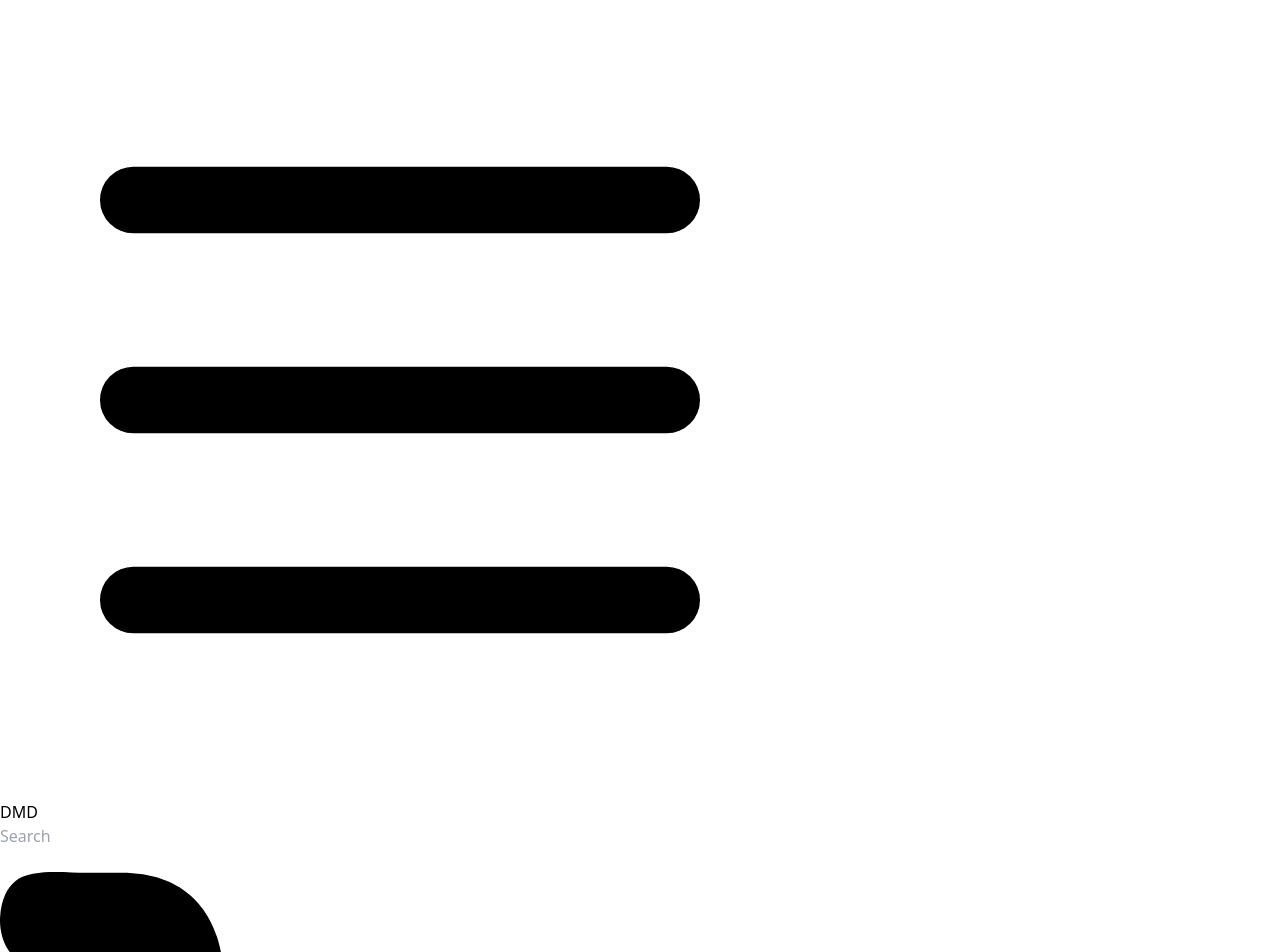
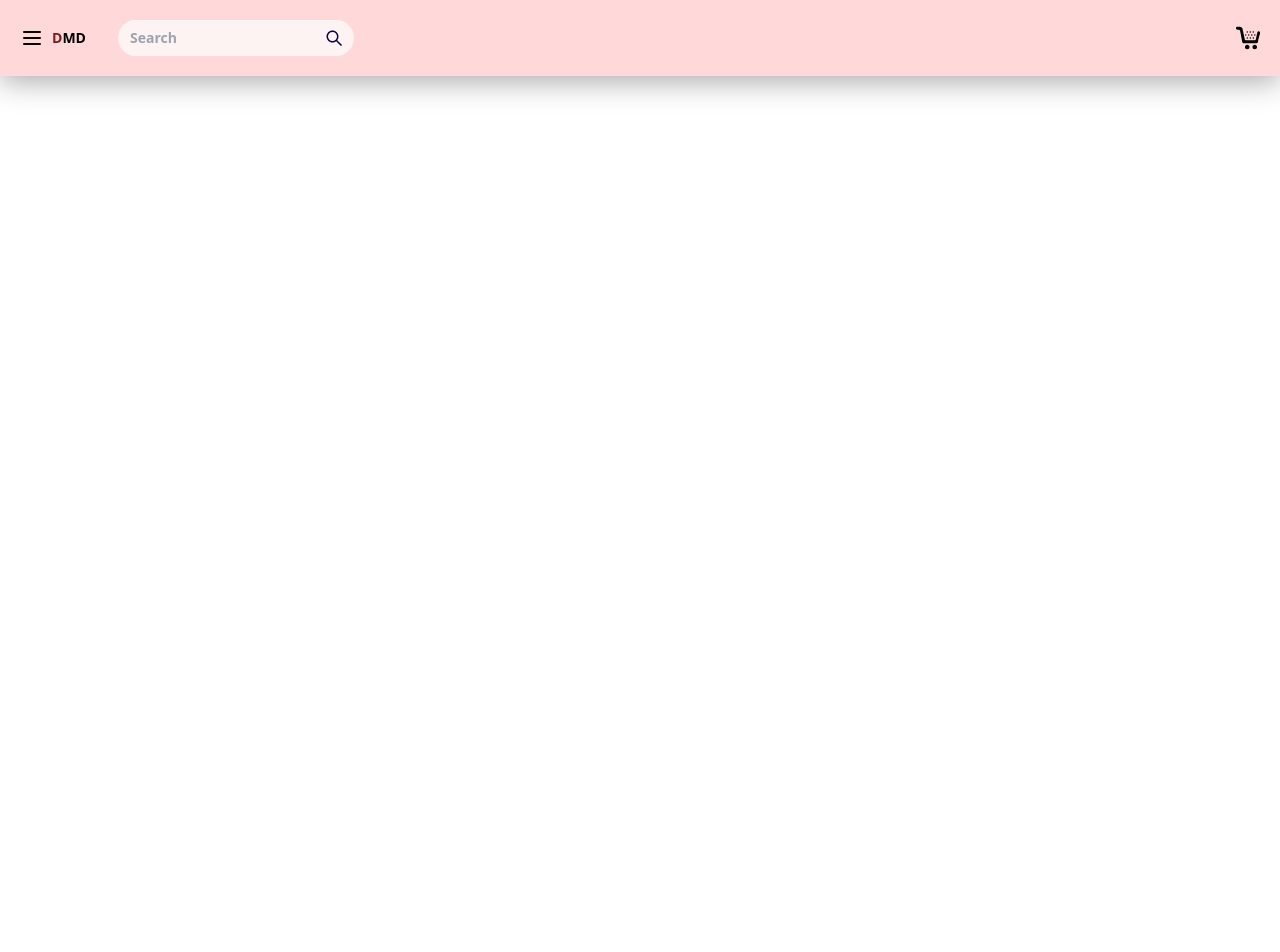
Before and after one commit to DHARAKA-METH/e-commerce-app-react, a React (Create React App) app: page / in a window 1280 px wide. Shown: the top 952 px of the page. After the commit the page ends 800 px from the top, so only its background shows below. Built offline with nearby package versions, Linux system fonts and the light colour scheme.

Commit message:
header js css design

```diff
--- a/src/components/Header/Header.js
+++ b/src/components/Header/Header.js
@@ -1,26 +1,39 @@
-import menuimg from '../../img/menu-svgrepo-com.svg'
-import searchimg from '../../img/search-svgrepo-com.svg'
-import cartimg from '../../img/full-shoping-cart-svgrepo-com.svg'
+import menuimg from "../../img/menu-svgrepo-com.svg";
+import searchimg from "../../img/search-svgrepo-com.svg";
+import cartimg from "../../img/full-shoping-cart-svgrepo-com.svg";
 
 const Header = () => {
-  return <header>
-  {/* header left */}
+  return (
+    <header className="fixed top-0 left-0 z-[100] drop-shadow-header-shadow w-full p-5 bg-header-background flex items-center justify-between">
+      {/* header left */}
 
-  <div>
-    <img src={menuimg} alt='menu'/>
-    <h2>DMD</h2>
-    <div>
-      <input type="text" placeholder="Search"/>
-      <img src={cartimg} alt='cart'/>
-    </div>
-  </div>
+      <div className="flex items-center">
+        <img
+          src={menuimg}
+          alt="menu"
+          className="w-6 h-6 object-contain cursor-pointer"
+        />
+        <h2 className="ml-2 text-sm font-bold">
+          <span className="text-red-900">D</span>MD
+        </h2>
+        <div className="overflow-hidden ml-8 flex items-center rounded-full bg-[#fdf3f3]  ">
+          <input type="text" placeholder="Search" className="ml-1 outline-none p-2 font-semibold text-sm w-[200px] bg-inherit" />
+          <img
+            src={searchimg}
+            alt="cart"
+            className="mr-2 w-6 h-6 object-contain cursor-pointer"
+          />
+        </div>
+      </div>
 
-
-
-
-  {/* header right */}
-  <img src={searchimg} alt='search'/>
-  </header>;
+      {/* header right */}
+      <img
+        src={cartimg}
+        alt="search"
+        className="w-6 h-6 object-contain cursor-pointer"
+      />
+    </header>
+  );
 };
 
 export default Header;
--- a/tailwind.config.js
+++ b/tailwind.config.js
@@ -1,10 +1,15 @@
 /** @type {import('tailwindcss').Config} */
 module.exports = {
-  content: [
-    "./src/**/*.{js,jsx,ts,tsx}",
-  ],
+  content: ["./src/**/*.{js,jsx,ts,tsx}"],
   theme: {
-    extend: {},
+    extend: {
+      colors: {
+        "header-background": "#ffd9d9",
+      },
+      dropShadow: {
+        "header-shadow": "rgba(0, 0, 0, 0.35) 0px 5px 15px",
+      },
+    },
   },
   plugins: [],
-}
+};
```
